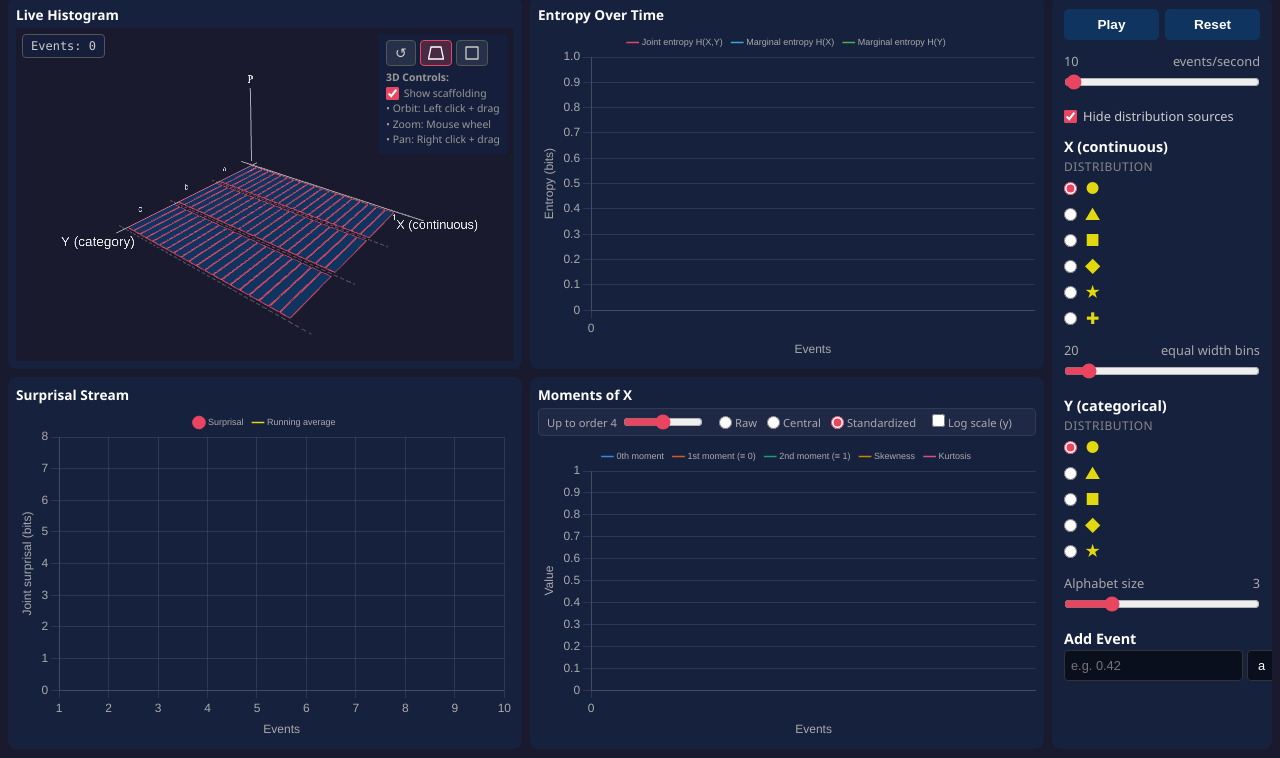
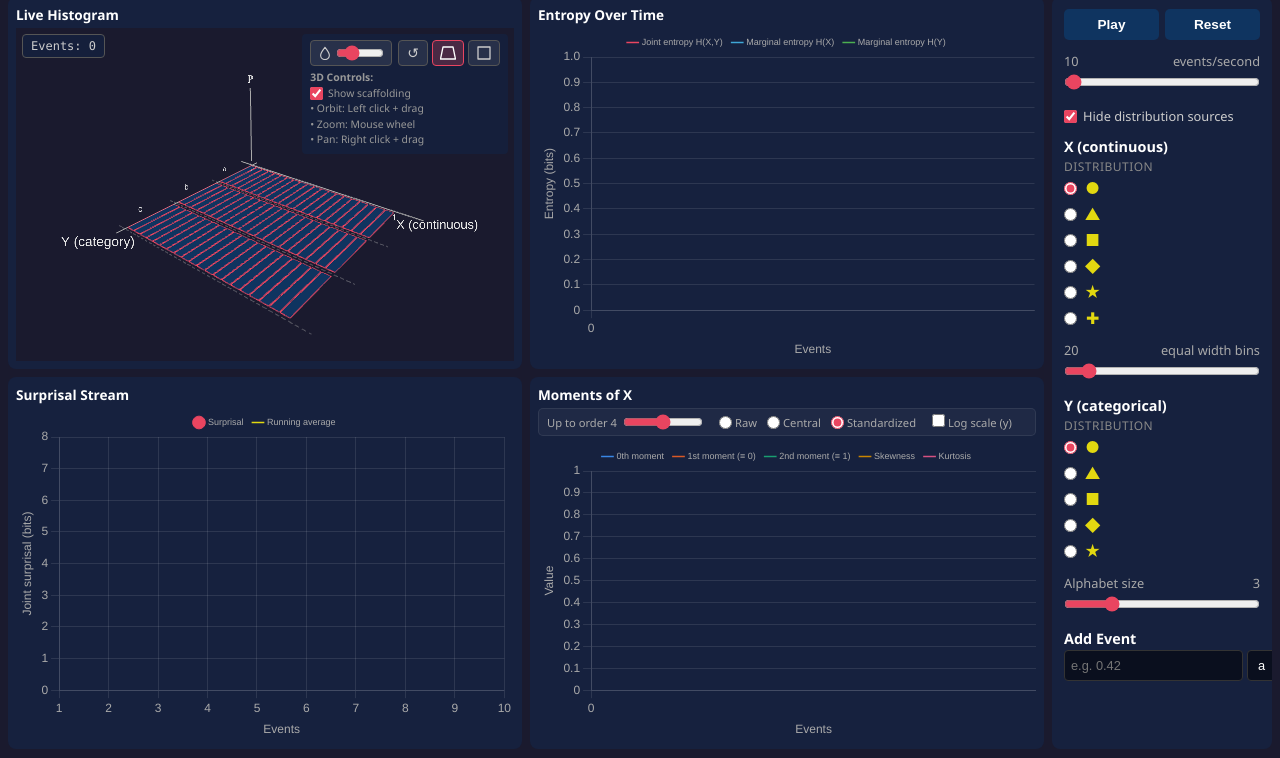
Before and after one commit to herdrick/entropy-sim, a plain HTML site: page online-updated-surprisal-distribution/2-var/index.html in a window 1280 px wide. Shown: the part 42-800 px from the top of the page. Drawn offline with nearby package versions, Linux system fonts and the light colour scheme; animation ran at ten frames a second.

Commit message:
Add bar-transparency slider to histogram panel; make source curves fully opaque
Replaces the fixed bar-opacity constant with a droplet-icon slider next to
the camera-mode buttons, so the user can dial in how see-through the bars
are while the per-category source curves are shown. The yellow curves
themselves are now always drawn at full opacity.

Claude Sonnet 5

```diff
--- a/online-updated-surprisal-distribution/2-var/app.js
+++ b/online-updated-surprisal-distribution/2-var/app.js
@@ -33,9 +33,8 @@ const COLORS = {
 };
 
 // Bars go translucent while the source distributions are shown, so the curves aren't
-// hidden inside opaque bar volumes.
-const BAR_OPACITY_WITH_SOURCES = 0.25;
-const LINE_OPACITY_WITH_SOURCES = 0.85;
+// hidden inside opaque bar volumes. The amount is user-adjustable via the opacity slider.
+const DEFAULT_BAR_OPACITY_WITH_SOURCES = 0.25;
 
 function getBin(value) {
   if (value < BIN_EDGES[1]) return 0;
@@ -302,6 +301,7 @@ const state = {
   alphabetSize: 3,
   playing: false,
   sourcesHidden: true,
+  barOpacity: DEFAULT_BAR_OPACITY_WITH_SOURCES,
   speed: 10,
   events: [], // { value, catIdx }
   counts: makeCounts2d(3),
@@ -435,7 +435,7 @@ function buildHistogramGrid() {
       const mat = new THREE.MeshBasicMaterial({
         color: barColor.clone(),
         transparent: true,
-        opacity: state.sourcesHidden ? 1 : BAR_OPACITY_WITH_SOURCES,
+        opacity: state.sourcesHidden ? 1 : state.barOpacity,
       });
       const mesh = new THREE.Mesh(geo, mat);
 
@@ -796,7 +796,7 @@ function updateHistogram() {
 }
 
 function updateBarOpacity() {
-  const opacity = state.sourcesHidden ? 1 : BAR_OPACITY_WITH_SOURCES;
+  const opacity = state.sourcesHidden ? 1 : state.barOpacity;
   for (const row of barMeshes) {
     for (const mesh of row) {
       mesh.material.opacity = opacity;
@@ -826,7 +826,6 @@ function updatePdfOverlay() {
     const geo = new THREE.BufferGeometry().setFromPoints(pts);
     const mat = new THREE.LineBasicMaterial({
       color: parseInt(COLORS.highlight.slice(1), 16), linewidth: 2,
-      transparent: true, opacity: LINE_OPACITY_WITH_SOURCES,
     });
     group.add(new THREE.Line(geo, mat));
   }
@@ -1041,6 +1040,13 @@ function initControls() {
     updateAll();
   });
 
+  const opacitySlider = document.getElementById('bar-opacity-slider');
+  opacitySlider.value = String(state.barOpacity);
+  opacitySlider.addEventListener('input', () => {
+    state.barOpacity = parseFloat(opacitySlider.value);
+    updateBarOpacity();
+  });
+
   const hideCheckbox = document.getElementById('hide-distributions');
   hideCheckbox.addEventListener('change', () => {
     state.sourcesHidden = hideCheckbox.checked;
--- a/online-updated-surprisal-distribution/2-var/index.html
+++ b/online-updated-surprisal-distribution/2-var/index.html
@@ -121,8 +121,33 @@
 
     #controls3d-btn-row {
       display: flex;
+      align-items: center;
       gap: 4px;
       margin-bottom: 4px;
+    }
+
+    #opacity-control {
+      display: flex;
+      align-items: center;
+      gap: 4px;
+      background: rgba(255, 255, 255, 0.08);
+      border: 1px solid #555;
+      border-radius: 4px;
+      padding: 4px 7px;
+      margin-right: 2px;
+    }
+
+    #opacity-control svg {
+      width: 14px;
+      height: 14px;
+      color: #ccc;
+      flex-shrink: 0;
+    }
+
+    #opacity-control input[type="range"] {
+      width: 48px;
+      accent-color: #e94560;
+      cursor: pointer;
     }
 
     #resetCameraBtn, .camera-mode-btn {
@@ -395,6 +420,12 @@
             <div id="event-count-badge">Events: 0</div>
             <div id="controls3d">
               <div id="controls3d-btn-row">
+                <div id="opacity-control" title="Bar transparency">
+                  <svg viewBox="0 0 16 16" fill="none" stroke="currentColor" stroke-width="1.3" stroke-linejoin="round">
+                    <path d="M8 1.5c0 0-5 6.2-5 9A5 5 0 0 0 13 10.5c0-2.8-5-9-5-9z"/>
+                  </svg>
+                  <input type="range" id="bar-opacity-slider" min="0" max="1" step="0.01" value="0.25">
+                </div>
                 <button id="resetCameraBtn" title="Reset camera">&#x21ba;</button>
                 <button id="perspectiveCameraBtn" class="camera-mode-btn" title="Perspective camera">
                   <svg viewBox="0 0 16 16" fill="none" stroke="currentColor" stroke-width="1.3" stroke-linejoin="round">
```
